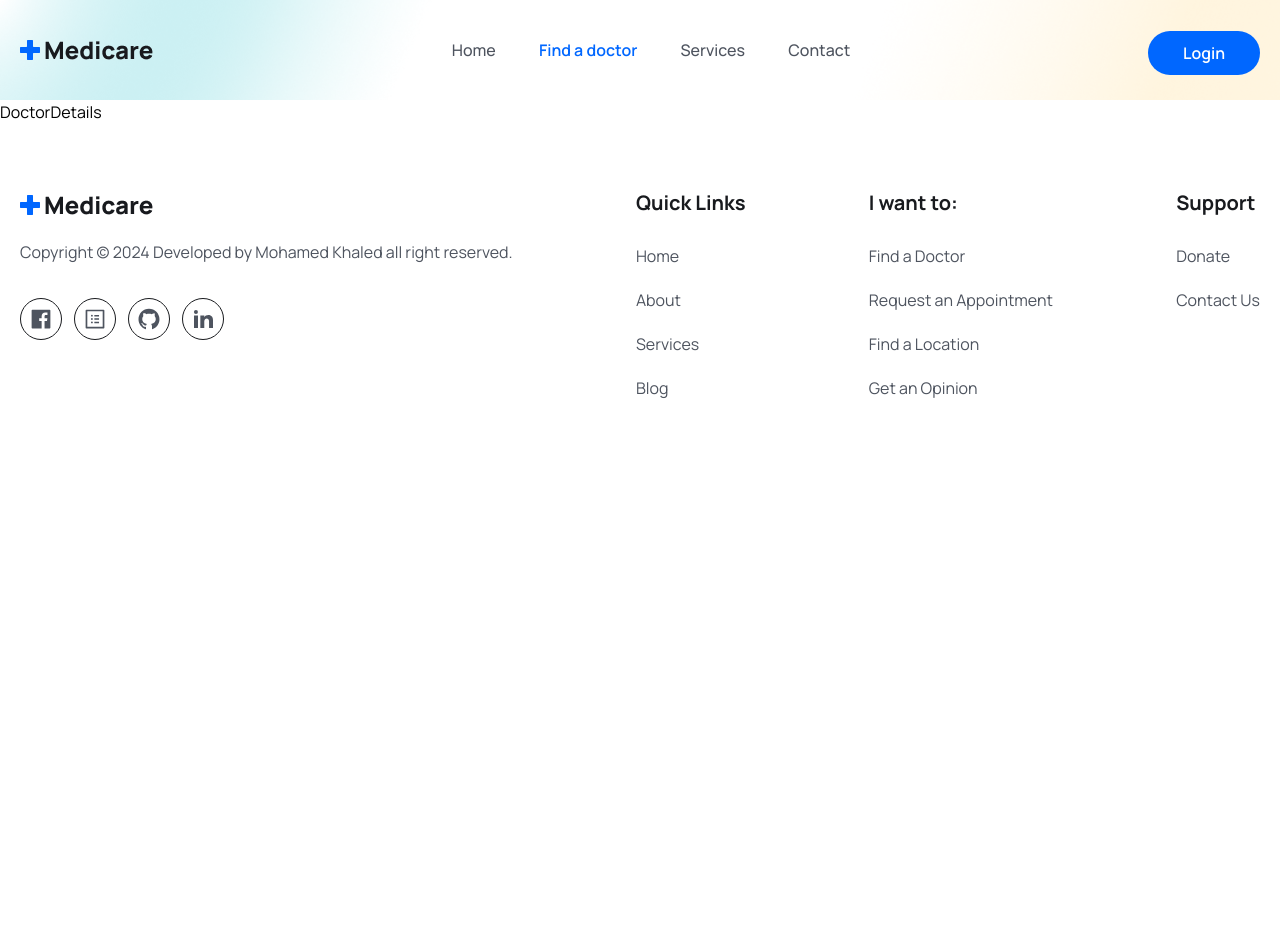
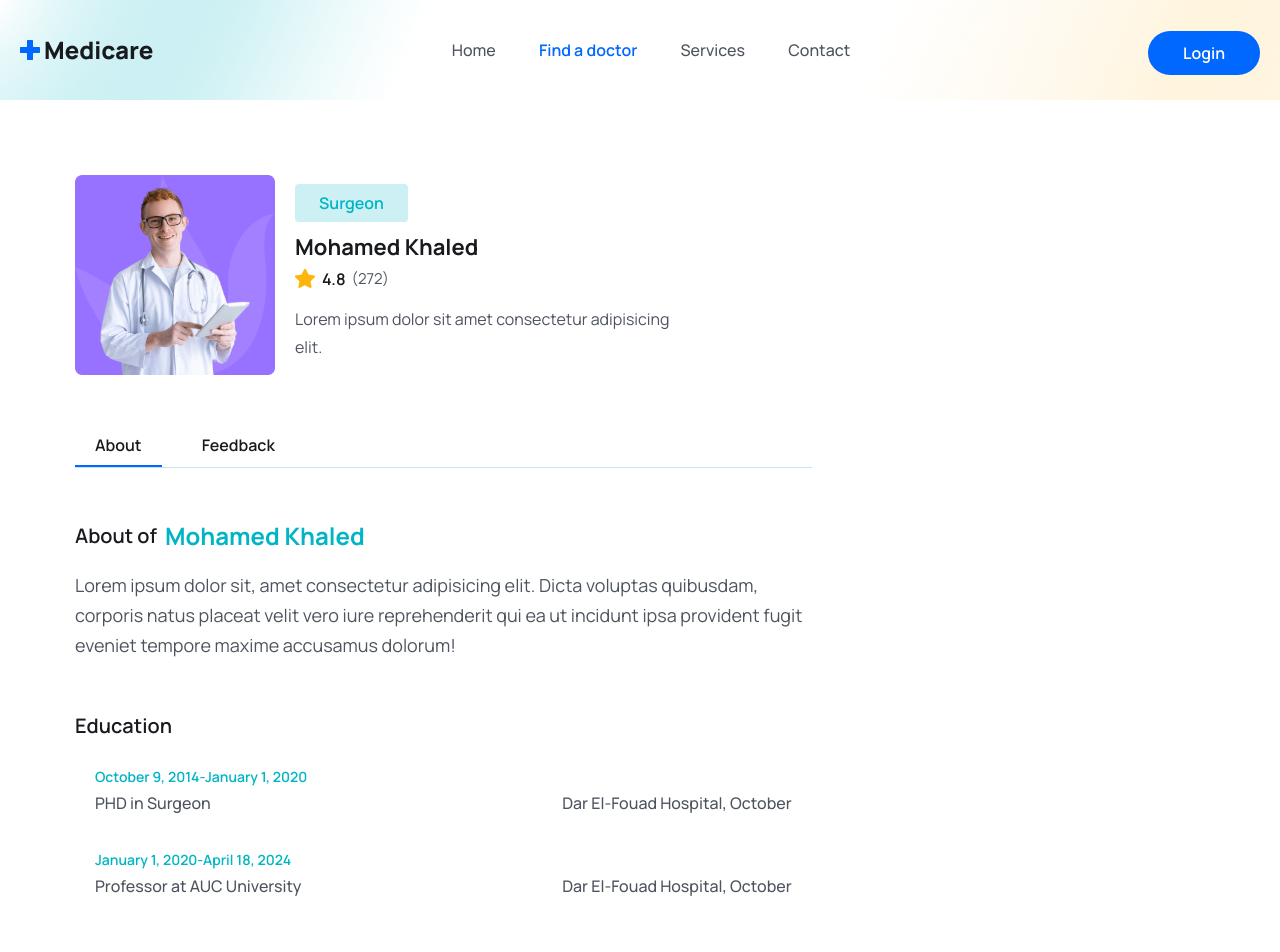
Before and after one commit to mohamedkhaledmk/Doctor-appointment-booking, a React (Vite) app in the folder frontend/: page /doctors/1 in a window 1280 px wide. Shown: the top 952 px of the page. Before the commit the page ends 800 px from the top, so only its background shows below. Built offline with nearby package versions, Linux system fonts and the light colour scheme.

Commit message:
Added Doctor About and Date format utility

```diff
--- /dev/null
+++ b/frontend/src/pages/Doctors/DoctorAbout.jsx
@@ -0,0 +1,59 @@
+import React from "react";
+import { formatDate } from "../../utils/formatDate";
+const DoctorAbout = () => {
+  return (
+    <div>
+      <div>
+        <h3 className="my-4 text-headingColor font-semibold flex items-center gap-2 text-[20px] leading-9">
+          About of
+          <span className="text-irisBlueColor font-bold text-[24px] leading-9">
+            Mohamed Khaled
+          </span>
+        </h3>
+        <p className="text_para">
+          Lorem ipsum dolor sit, amet consectetur adipisicing elit. Dicta
+          voluptas quibusdam, corporis natus placeat velit vero iure
+          reprehenderit qui ea ut incidunt ipsa provident fugit eveniet tempore
+          maxime accusamus dolorum!
+        </p>
+      </div>
+      <div className="mt-12 ">
+        <h3 className="text-headingColor font-semibold text-[20px] leading-9">
+          Education
+        </h3>
+        <ul className="pt-4 md:p-5">
+          <li className="flex flex-col sm:flex-row sm:justify-between sm:items-end md:gap-5 mb-[30px]">
+            <div>
+              <span className="text-irisBlueColor text-[14px] font-semibold leading-6">
+                {formatDate("2014-10-09")}-{formatDate("2020-01-01")}
+              </span>
+              <p className="text-[16px] leading-7 font-medium text-textColor">
+                PHD in Surgeon
+              </p>
+            </div>
+            <p className="text-[16px] leading-7 font-medium text-textColor">
+              {" "}
+              Dar El-Fouad Hospital, October{" "}
+            </p>
+          </li>
+          <li className="flex flex-col sm:flex-row sm:justify-between sm:items-end md:gap-5 mb-[30px]">
+            <div>
+              <span className="text-irisBlueColor text-[14px] font-semibold leading-6">
+                {formatDate("2020-01-01")}-{formatDate(new Date())}
+              </span>
+              <p className="text-[16px] leading-7 font-medium text-textColor">
+                Professor at AUC University
+              </p>
+            </div>
+            <p className="text-[16px] leading-7 font-medium text-textColor">
+              {" "}
+              Dar El-Fouad Hospital, October{" "}
+            </p>
+          </li>
+        </ul>
+      </div>
+    </div>
+  );
+};
+
+export default DoctorAbout;
--- a/frontend/src/pages/Doctors/DoctorDetails.jsx
+++ b/frontend/src/pages/Doctors/DoctorDetails.jsx
@@ -1,7 +1,80 @@
-import React from "react";
-
+import React, { useState } from "react";
+import doctorImg from "../../assets/images/doctor-img02.png";
+import starIcon from "../../assets/images/Star.png";
+import DoctorAbout from "./DoctorAbout";
+import Feedback from "./Feedback";
 const DoctorDetails = () => {
-  return <div>DoctorDetails</div>;
+  const [tab, setTab] = useState("about");
+  return (
+    <section>
+      <div className="max-w-[1170px] px-5 mx-auto">
+        <div className="grid grid-cols-1 md:grid-cols-3 gap-[50px]">
+          <div className="md:col-span-2">
+            <div className="flex items-center gap-5">
+              <figure className="max-w-[200px] max-h-[200px]">
+                <img
+                  src={doctorImg}
+                  alt="Doctor Image"
+                  className="w-full h-full"
+                />
+              </figure>
+              <div>
+                <span className="text-irisBlueColor bg-[#CCF0F3] px-6 py-1 lg:py-2 font-[700] font-semibold leading-4 lg:leading-7 text-[12px] lg:text-[16px] rounded">
+                  Surgeon
+                </span>
+                <h3 className="text-headingColor text-[22px] leading-9 mt-3 font-bold">
+                  {" "}
+                  Mohamed Khaled
+                </h3>
+                <div className="flex items-center gap-[6px]">
+                  <span>
+                    <img src={starIcon} alt="stars" />
+                  </span>
+                  <span className="text-headingColor font-semibold text-[14px] leading-5 lg:text-[16px] lg:leading-7 font-700">
+                    4.8
+                  </span>
+                  <span className="text-textColor text-[14px] leading-5 lg:text-[15px] lg:leading-7 font-400">
+                    (272)
+                  </span>
+                </div>
+                <p className="text_para mt-2 md:mt-3 text-[14px] leading-5 lg:text-[16px] lg:leading-7 lg:max-w-[390px]">
+                  Lorem ipsum dolor sit amet consectetur adipisicing elit.
+                </p>
+              </div>
+            </div>
+            <div className="mt-[50px] border-b border-solid border-[#0066ff34]">
+              <button
+                onClick={() => {
+                  setTab("about");
+                }}
+                className={`${
+                  tab == "about"
+                    ? " border-b-2 border-solid border-primaryColor"
+                    : ""
+                } py-2 px-5 mr-5 text-[16px] leadin-7 text-headingColor font-semibold`}
+              >
+                About
+              </button>
+              <button
+                onClick={() => {
+                  setTab("feedback");
+                }}
+                className={`${
+                  tab == "feedback"
+                    ? "border-b-2 border-solid border-primaryColor"
+                    : ""
+                } py-2 px-5 mr-5 text-[16px] leadin-7 text-headingColor font-semibold`}
+              >
+                Feedback
+              </button>
+            </div>
+            <div className="mt-[50px]">{tab == "about" && <DoctorAbout />}</div>
+            <div className="mt-[50px]">{tab == "feedback" && <Feedback />}</div>
+          </div>
+        </div>
+      </div>
+    </section>
+  );
 };
 
 export default DoctorDetails;
--- a/frontend/src/pages/Doctors/Doctors.jsx
+++ b/frontend/src/pages/Doctors/Doctors.jsx
@@ -1,6 +1,7 @@
 import React from "react";
 import { doctors } from "../../assets/data/doctors";
 import DoctorCard from "../../components/Doctors/DoctorCard";
+import Testimonial from "../../components/Testimonial/Testimonial";
 const Doctors = () => {
   return (
     <>
@@ -28,6 +29,7 @@ const Doctors = () => {
               <DoctorCard key={doctor.id} doctor={doctor} />
             ))}
           </div>
+          <Testimonial />
         </div>
       </section>
     </>
--- /dev/null
+++ b/frontend/src/pages/Doctors/Feedback.jsx
@@ -0,0 +1,7 @@
+import React from "react";
+
+const Feedback = () => {
+  return <div>Feedback</div>;
+};
+
+export default Feedback;
--- /dev/null
+++ b/frontend/src/utils/formatDate.js
@@ -0,0 +1,5 @@
+export const formatDate = (date, config) => {
+  const defaultOptions = { day: "numeric", month: "long", year: "numeric" };
+  const options = config ? config : defaultOptions;
+  return new Date(date).toLocaleDateString("en-US", options);
+};
```
